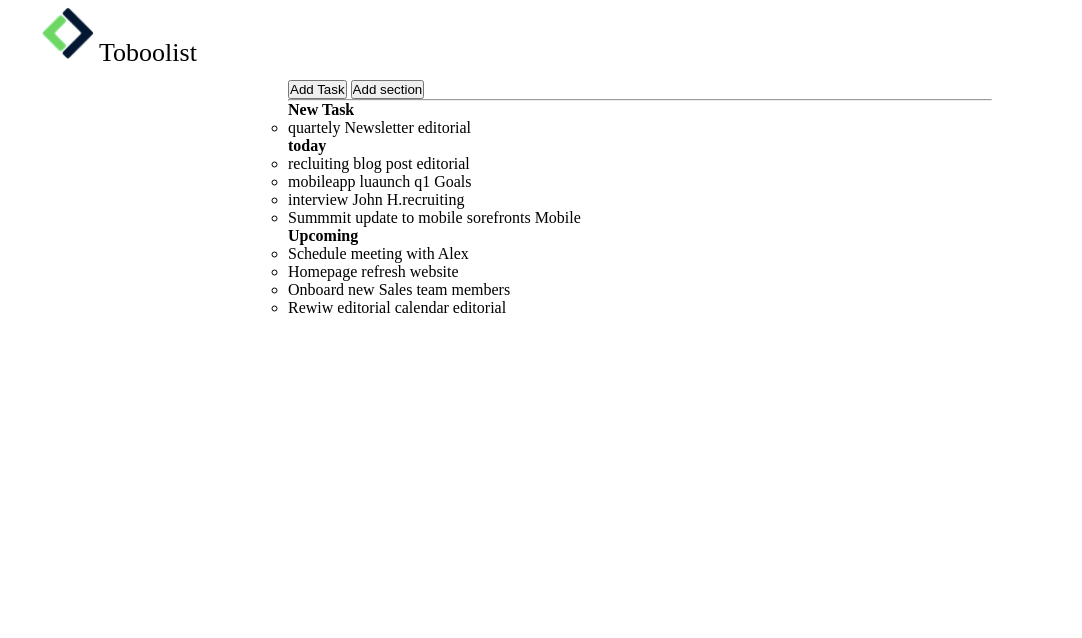
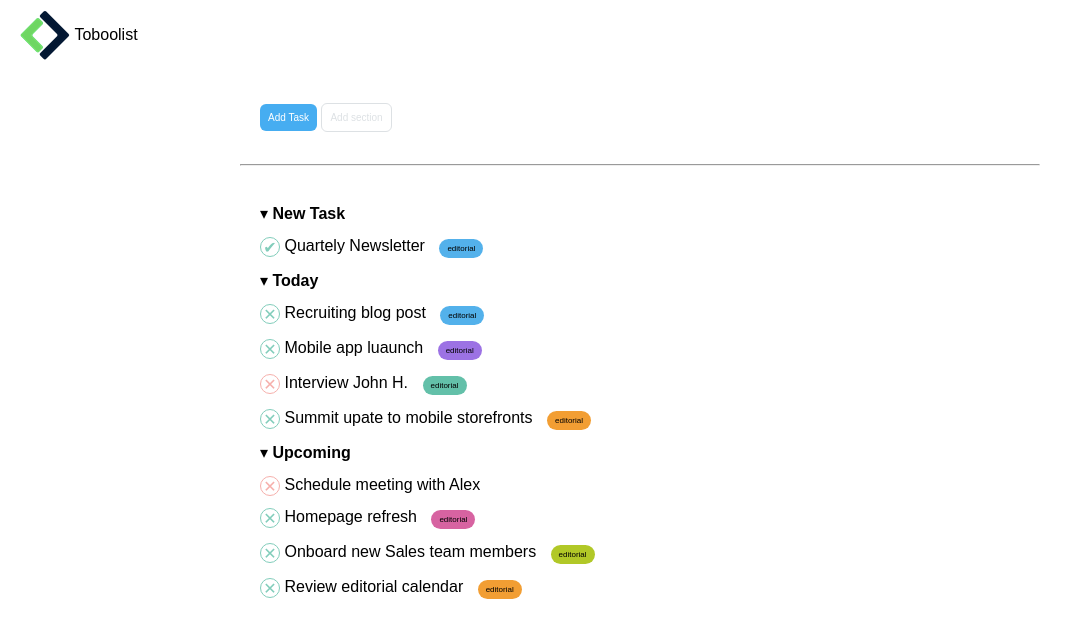
Before and after one commit to Gianmatco/html-css-toboolist, a plain HTML site: page index.html in a window 1280 px wide. Shown: the whole page, without its empty margins (0-1082 px from the left). Drawn offline with Linux system fonts and the light colour scheme.

Commit message:
manca la parte grigia che non sono riuscito a mettere

```diff
--- a/css/style.css
+++ b/css/style.css
@@ -2,33 +2,122 @@
     margin: 0;
     padding: 0;
     box-sizing: border-box;
+    font-family: Arial, Helvetica, sans-serif;
 
 }
 .container{
-    width: 55%;
-    margin: 0 auto;
+    width: 800px;
+    margin: 30px auto;
+    background-color: white;
+    border-radius: 4px;
 }
 /*logo+ttolo*/
 header{
-    width: 200px;
-    height: 80px;
-    padding-left: 40px;
-    padding-top: 5px;
-    background-size: 30%;
-    background-size: 40px;
-    background-repeat: no-repeat;
+    padding-bottom: 10px;
+    padding-left: 20px;
+    padding-top: 10px;
+    background-color: white;
 }
-
-header img{
-    width: 55px;
+.middle{
+    vertical-align: middle;
 }
-span{
-    font-size: 26px;
+div{
+    padding-left: 20px;
+}
+.add-task{
+    background-color:#46adf1 ;
+    color: white;
+    padding: 8px;
+    font-size: 10px;
+    border-radius: 6px;
+}
+.add-section{
+    background-color: white;
+    color: #dde1e4;
+    border-color: #dde1e4;
+    border-radius: 6px;
+    border: 1px solid;
+    padding: 8px;
+    font-size: 10px;
+}
+main{
+    line-height: 200%;
 
 
 }
+ol{
+    background-color: white;
+    padding-left: 20px;
+    padding-top: 2px;
 
-ol{
-    margin-left: 20px;
+
 
 }
+.check{
+    color: #82cdbb;
+    border: 1px solid #82cdbb;
+    border-radius: 50%;
+    display: inline-block;
+    width: 20px;
+    height: 20px;
+    text-align: center;
+    line-height: 20px;
+    vertical-align: middle;
+}
+.false{
+    color: #f6b0ac;
+    border: 1px solid #f6b0ac;
+    border-radius: 50%;
+    display: inline-block;
+    width: 20px;
+    height: 20px;
+    text-align: center;
+    line-height: 20px;
+    vertical-align: middle;
+}
+.buttonblu{
+    background-color: #53b1eb;
+    margin-left: 10px;
+    font-size: 8px;
+    padding: 5px 8px;
+    border-radius: 10px;
+}
+.buttonlilla{
+    background-color: #9c72e4;
+    margin-left: 10px;
+    font-size: 8px;
+    padding: 5px 8px;
+    border-radius: 10px;
+}
+.buttongreen{
+    background-color: #63c0a9;
+    margin-left: 10px;
+    font-size: 8px;
+    padding: 5px 8px;
+    border-radius: 10px;
+
+}
+.buttonorange{
+    background-color: #f29e33;
+    margin-left: 10px;
+    font-size: 8px;
+    padding: 5px 8px;
+    border-radius: 10px;
+
+}
+.buttonpink{
+    background-color: #d763a1;
+    margin-left: 10px;
+    font-size: 8px;
+    padding: 5px 8px;
+    border-radius: 10px;
+
+}
+.buttonlightgreen{
+    background-color: #b1c827;
+    margin-left: 10px;
+    font-size: 8px;
+    padding: 5px 8px;
+    border-radius: 10px;
+
+}
--- a/index.html
+++ b/index.html
@@ -9,46 +9,79 @@
 </head>
 <body>
     <!--logo + titolo-->
-    <header class="">
-        <img src="img/logo copia.png" alt="" >
-        <span>Toboolist</span>
-
+    <header >
+        <img class="middle"src="img/logo.png" alt="logo" >
+        <span class="middle">Toboolist</span>
     </header>
 <!--add-->
-    <form class="container">
-        <div class="input">
-            <input type="submit" value="Add Task">
-            <input type="submit" value="Add section">
+
+<!--new task-->
+    <main class="container">
+         <nav class="container">
+        <div>
+            <span class="add-task">Add Task</span>
+            <span class="add-section">Add section </span>
         </div>
-    </form>
+    </nav>
     <hr class="container">
-<!--new task-->
-    <ol class="container">
-        <ul> <strong>New Task</strong>
-            <li>
-                quartely Newsletter editorial
-            </li>
+        <ol >
+            <p> &blacktriangledown; <strong>New Task</strong></p>
+            <ul>
+                <span class="check">&#10004;</span>
+                <span> Quartely Newsletter  </span>
+                <span class="buttonblu">editorial</span>
             </ul>
             <!--today-->
-            <section>
-                <ul> <strong>today</strong>
-                    <li>recluiting blog post editorial</li>
-                    <li>mobileapp luaunch q1 Goals</li>
-                    <li>interview John H.recruiting</li>
-                    <li>Summmit update to mobile sorefronts Mobile</li>
+            <p>&blacktriangledown; <strong>Today</strong> </p>
+            <ul>
+                <span class="check">&#10005;</span>
+                <span> Recruiting blog post </span>
+                <span class="buttonblu">editorial</span>
             </ul>
-            </section>
+            <ul>
+                <span class="check">&#10005;</span>
+                <span> Mobile app luaunch </span>
+                <span class="buttonlilla">editorial</span>
+            </ul>
+            <ul>
+                <span class="false">&#10005;</span>
+                <span> Interview John H. </span>
+                <span class="buttongreen">editorial</span>
+            </ul>
+            <ul>
+                <span class="check">&#10005;</span>
+                <span> Summit upate to mobile storefronts </span>
+                <span class="buttonorange">editorial</span>
+            </ul>
             <!--upcoming-->
-            <section>
-                <ul> <strong>Upcoming</strong>
-                    <li>Schedule meeting with Alex</li>
-                    <li>Homepage refresh website</li>
-                    <li>Onboard new Sales team members</li>
-                    <li>Rewiw editorial calendar editorial</li>
+            <p>&blacktriangledown; <strong>Upcoming</strong> </p>
+            <ul>
+                <span class="false">&#10005;</span>
+                <span> Schedule meeting with Alex </span>
+
             </ul>
+            <ul>
+                <span class="check">&#10005;</span>
+                <span> Homepage refresh </span>
+                <span class="buttonpink">editorial</span>
+            </ul>
+            <ul>
+                <span class="check">&#10005;</span>
+                <span> Onboard new Sales team members </span>
+                <span class="buttonlightgreen">editorial</span>
+            </ul>
+            <ul>
+                <span class="check">&#10005;</span>
+                <span>Review editorial calendar</span>
+                <span class="buttonorange">editorial</span>
+            </ul>
+
+
+
         </ol>
+    </main>
 
-    </section>
+
 
 </body>
 </html
```
Lines whose indentation alone changed are shown as unchanged.
